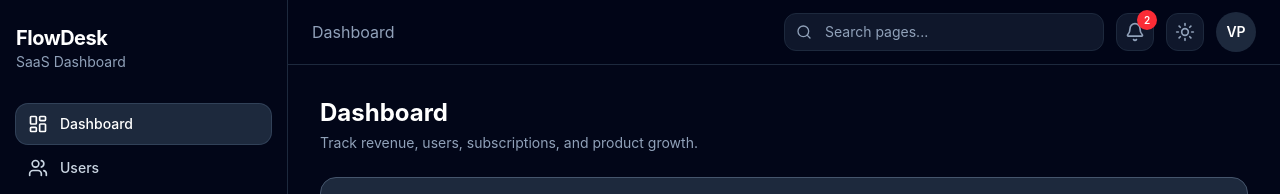
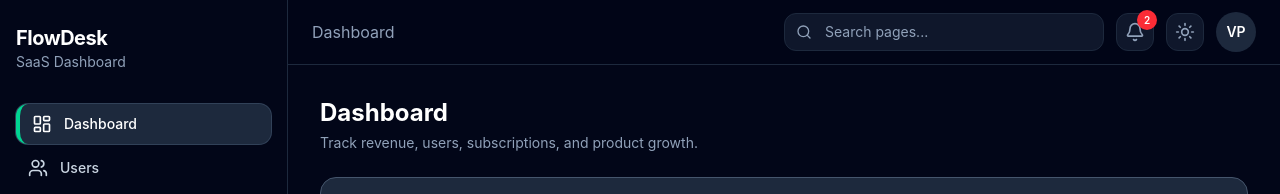
Before and after one commit to ReactRioters/flowdesk-saas-dashboard, a React (Vite) app: page /billing in a window 1280 px wide. Both pictures are taken after typing "name@example.com", "Sample123" into the empty fields and a click on the button "Sign in". Shown: the top 194 px of the page. Built offline with nearby package versions, Linux system fonts and the light colour scheme.

Commit message:
Added richer Billing empty state UI

```diff
--- a/src/components/layout/sidebar.tsx
+++ b/src/components/layout/sidebar.tsx
@@ -73,13 +73,13 @@ export function Sidebar({ open = true, onClose }: SidebarProps) {
                 onClick={onClose}
                 title={isSidebarCollapsed ? item.label : undefined}
                 className={({ isActive }) =>
-                  `flex items-center gap-3 rounded-xl px-3 py-2.5 text-sm font-medium transition ${
+                  `w-full flex items-center gap-3 rounded-xl px-3 py-2.5 text-sm font-medium transition ${
                     isSidebarCollapsed ? "justify-center" : ""
                   } ${
                     isActive
-                      ? "bg-slate-100 text-slate-900 ring-1 ring-slate-200 dark:bg-slate-800 dark:text-white dark:ring-slate-700"
+                      ? "bg-slate-100 text-slate-900 border-l-4 border-emerald-500 ring-1 ring-slate-200 dark:bg-slate-800 dark:text-white dark:border-emerald-400 dark:ring-slate-700"
                       : "text-slate-600 hover:bg-slate-100 hover:text-slate-900 dark:text-slate-300 dark:hover:bg-slate-900 dark:hover:text-white"
-                  } focus-visible:outline-none focus-visible:ring-2 focus-visible:ring-slate-400 focus-visible:ring-offset-2 focus-visible:ring-offset-white dark:focus-visible:ring-offset-slate-950`
+                  } focus-visible:outline-none focus-visible:ring-2 focus-visible:ring-emerald-400 focus-visible:ring-offset-2 focus-visible:ring-offset-white dark:focus-visible:ring-offset-slate-950`
                 }
               >
                 <Icon className="h-5 w-5 shrink-0" />
--- a/src/features/billing/pages/billing-page.tsx
+++ b/src/features/billing/pages/billing-page.tsx
@@ -1,5 +1,6 @@
 import { useState } from "react";
 import { useMutation, useQuery, useQueryClient } from "@tanstack/react-query";
+import { useNavigate } from "react-router-dom";
 import { CreditCard } from "lucide-react";
 import { toast } from "sonner";
 
@@ -23,6 +24,7 @@ import { PageHeader } from "../../../components/ui/page-header";
 
 export function BillingPage() {
   const queryClient = useQueryClient();
+  const navigate = useNavigate();
   const {
     data: subscriptions = [],
     isLoading,
@@ -179,7 +181,9 @@ export function BillingPage() {
             <EmptyState
               icon={<CreditCard className="h-6 w-6" />}
               title="No subscriptions found"
-              description="Try adjusting your search or filter criteria."
+              description="It looks like you don't have any active subscriptions yet. Choose a plan to get started or contact support for help."
+              actionLabel="Choose a plan"
+              onAction={() => navigate('/pricing')}
             />
           ) : (
             <SubscriptionsTable
```
